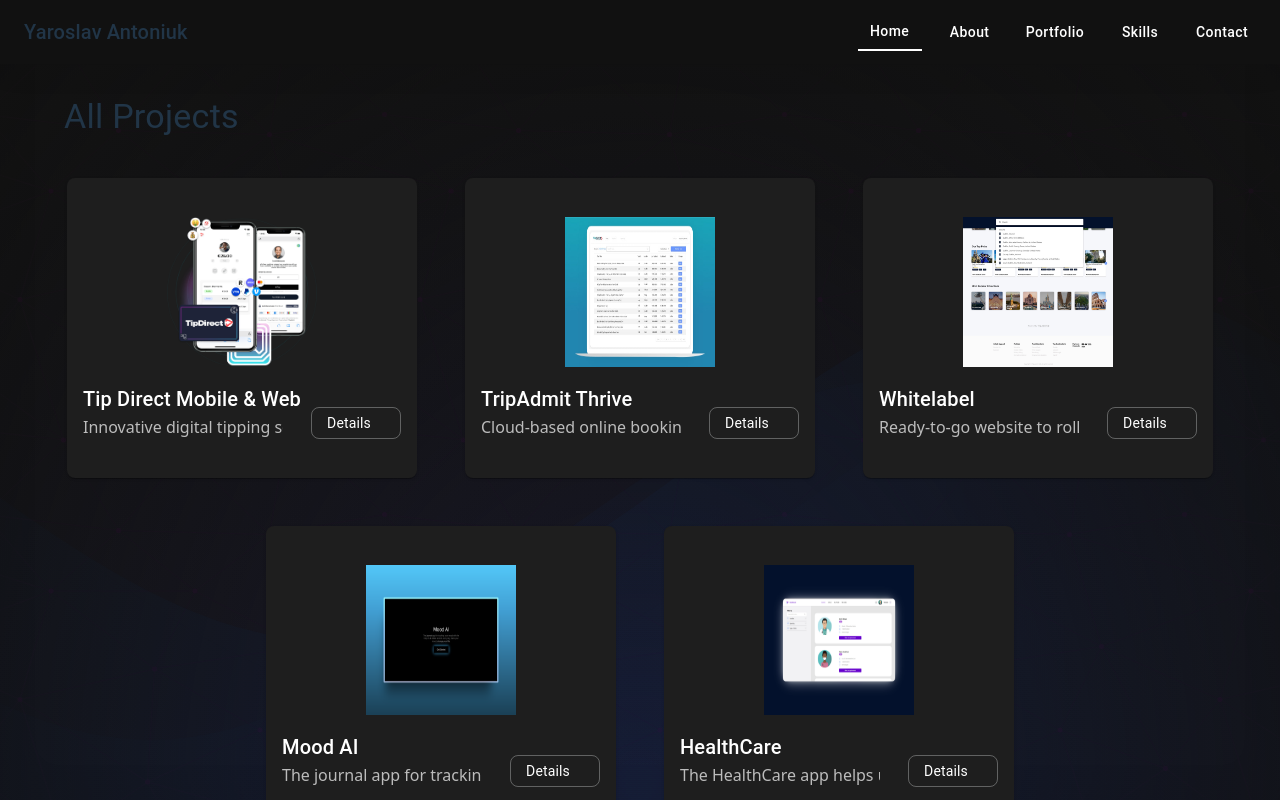
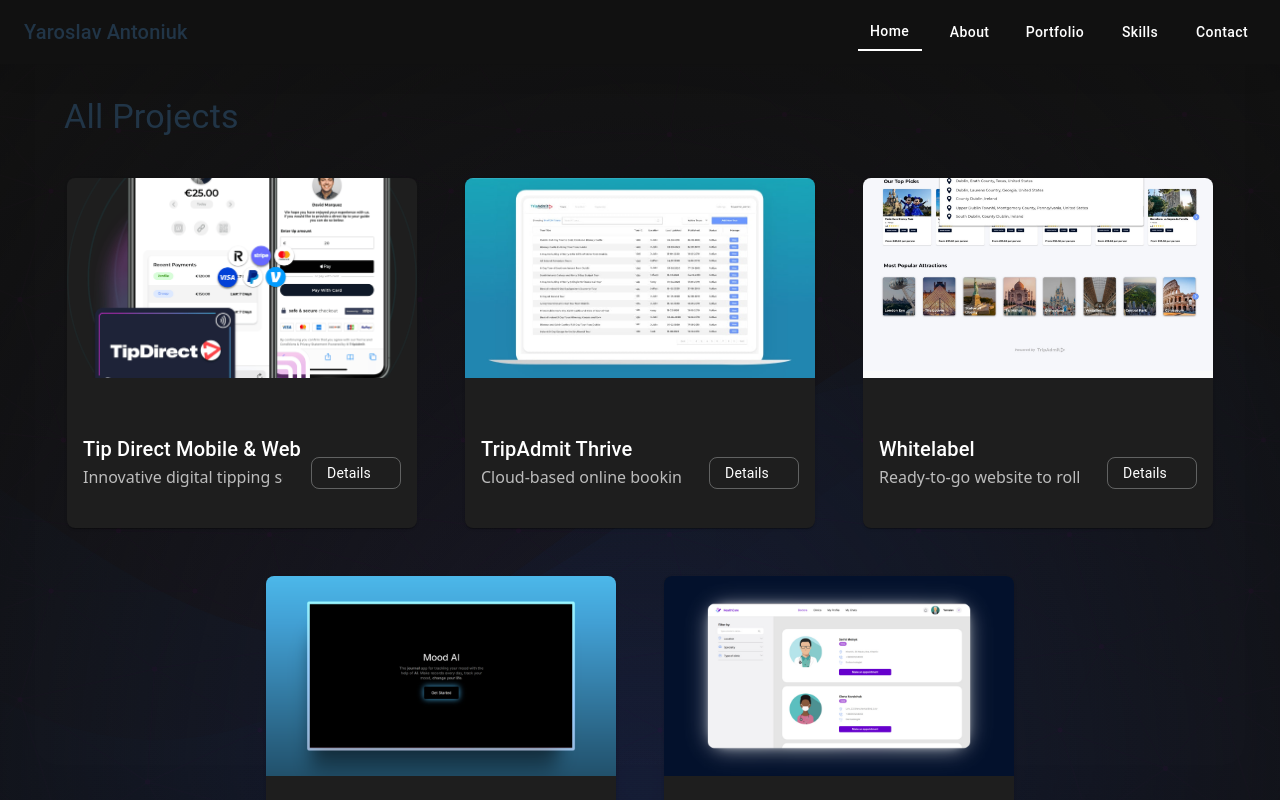
Before and after one commit to YaroslavAntoniuk/portfolio, a React (Vite) app: page /projects in a window 1280 px wide. Shown: the top 800 px of the page. Built offline with nearby package versions, Linux system fonts and the light colour scheme; some icons are missing.

Commit message:
Updated project card

```diff
--- a/src/components/PortfolioItem.jsx
+++ b/src/components/PortfolioItem.jsx
@@ -5,28 +5,15 @@
 import { Link as RouterLink } from 'react-router-dom';
 
 const Item = styled(ListItem)(({ theme }) => ({
-  display: 'flex',
-  flexDirection: 'column',
-  alignItems: 'center',
+  display: 'grid',
+  gridTemplateColumns: '1fr',
+  gridTemplateRows: '200px auto',
   width: '100%',
-  height: '300px',
-  justifyContent: 'center',
-  padding: theme.spacing(2),
+  height: '350px',
+  padding: 0,
   backgroundColor: theme.palette.background.paper,
   borderRadius: theme.shape.borderRadius,
   boxShadow: theme.shadows[1],
-
-  '&:hover': {
-    '& img': {
-      transform: 'scale(1.1)',
-    },
-    color: theme.palette.common.white,
-  },
-
-  '& img': {
-    transform: 'scale(1)',
-    transition: 'transform 0.5s ease-in-out',
-  },
 }));
 
 const PortfolioItem = ({
@@ -51,13 +38,14 @@
         <img
           src={item.url}
           alt={item.label}
-          style={{ width: 150, height: 150 }}
+          style={{ width: '100%', height: '100%', objectFit: 'cover', borderRadius: '8px 8px 0 0' }}
         />
         <Box
           sx={{
             width: '100%',
             mt: 2,
             display: 'flex',
+            padding: 2,
             justifyContent: centered ? 'center' : 'space-between',
           }}
         >
--- a/src/containers/Projects.jsx
+++ b/src/containers/Projects.jsx
@@ -4,7 +4,7 @@
 
 const Projects = () => {
   return (
-    <Box>
+    <Box sx={{ mb: 4}}>
       <Container maxWidth="lg">
         <Typography variant="h4" sx={{ mb: 4 }}>All Projects</Typography>
         <List
```
